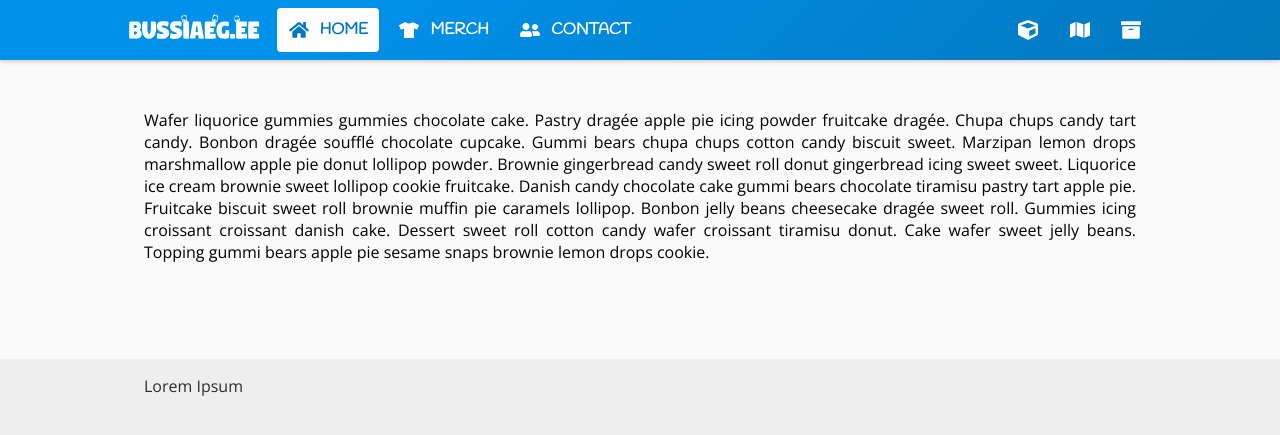
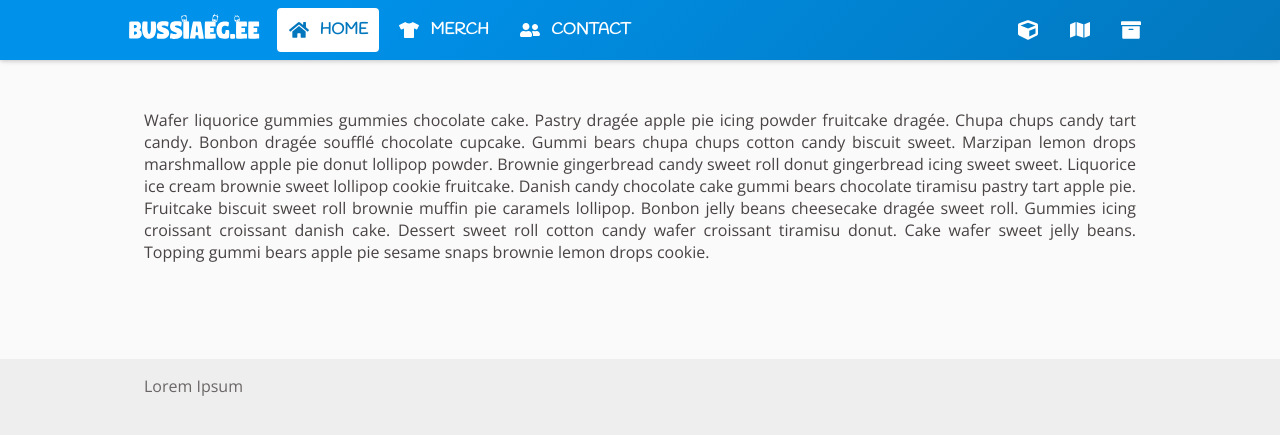
Before and after one commit to karlkoorna/bussiaeg, a Jekyll site: the page built from docs/index.html, in a window 1280 px wide. Shown: the top 435 px of the page. Built offline with Jekyll 4.4.1, drawn with Linux system fonts in a browser that asks for light colours.

```diff
--- a/docs/css/style.css
+++ b/docs/css/style.css
@@ -5,9 +5,15 @@
 
 body {
 	margin: 0;
-	background-color: #fafafa;
+	background-color: var(--color-bg-light);
+	color: var(--color-fg-dark);
 	font-family: "Open Sans", Arial, Helvetica, sans-serif;
 	overflow-y: scroll;
+	--shadow: rgba(0, 0, 0, .12) 0 1px 6px, rgba(0, 0, 0, .12) 0 1px 4px;
+	--color-fg-light: #6b6666;
+	--color-fg-dark: #494343;
+	--color-bg-light: #fafafa;
+	--color-bg-dark: #eee;
 }
 
 body.is-loading * {
@@ -26,6 +32,7 @@ a {
 }
 
 h1,
+h2,
 p {
 	margin: 0;
 }
@@ -50,7 +57,7 @@ nav {
 	font-family: Handlee, Arial, Helvetica, sans-serif;
 	font-weight: bold;
 	line-height: 1.1rem;
-	box-shadow: rgba(0, 0, 0, .12) 0 1px 6px, rgba(0, 0, 0, .12) 0 1px 4px;
+	box-shadow: var(--shadow);
 }
 
 nav .wrapper {
@@ -145,9 +152,9 @@ main {
 footer {
 	min-height: 128px;
 	padding: 1rem;
-	background-color: #eee;
-	color: #2f2b2b;
-	box-shadow: 0 50vh 0 50vh #eee;
+	background-color: var(--color-bg-dark);
+	color: var(--color-fg-light);
+	box-shadow: 0 50vw 0 50vw var(--color-bg-dark);
 }
 
 /* Queries */
--- a/docs/js/script.js
+++ b/docs/js/script.js
@@ -2,3 +2,16 @@
 addEventListener('load', () => {
 	document.body.classList.remove('is-loading');
 });
+
+// Lazy load images.
+const observer = new IntersectionObserver(((entries) => {
+	for (const entry of entries) if (entry.isIntersecting) {
+		const image = entry.target;
+		image.src = image.getAttribute('data-src');
+		image.classList.remove('is-lazy');
+		observer.unobserve(image);
+	}
+}));
+
+// Observe lazy images.
+for (const image of [ ...document.querySelectorAll('img.is-lazy') ]) observer.observe(image);
```
